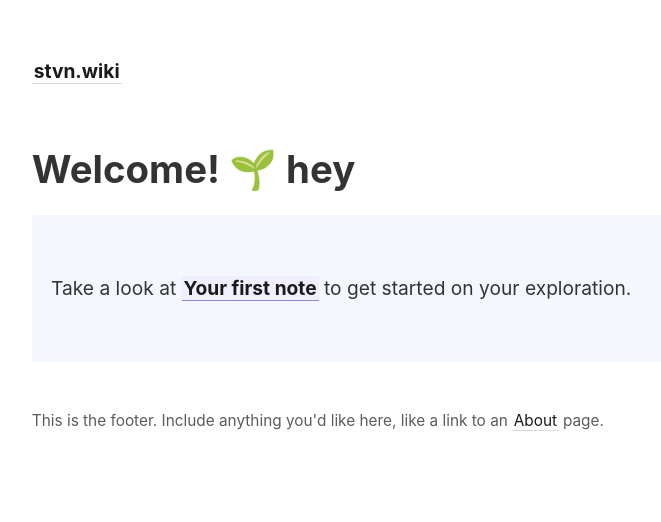
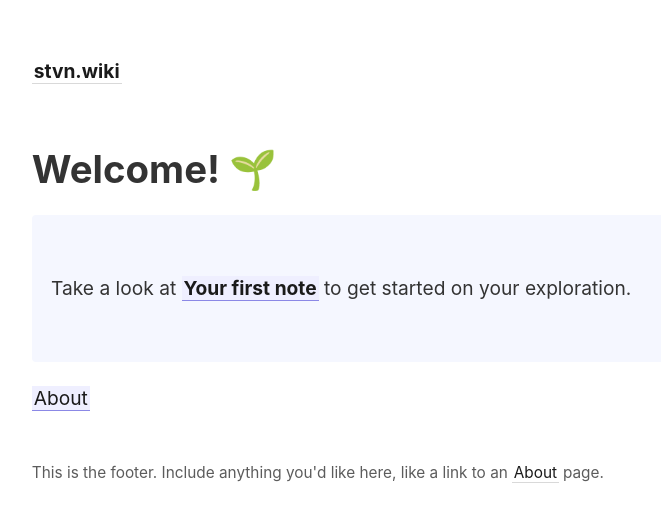
Before and after one commit to stvnxsmth/digital-garden-jekyll, a Jekyll site: the page built from _pages/index.md, in a window 1280 px wide. Shown: the top 522 px of the page, without its empty margins (45-706 px from the left). Built offline with Jekyll 4.4.1, drawn with Linux system fonts in a browser that asks for light colours.

Commit message:
just setting things up

```diff
--- a/_pages/index.md
+++ b/_pages/index.md
@@ -5,12 +5,13 @@ id: home
 permalink: /Home
 ---
 
-# Welcome! 🌱 hey
+# Welcome! 🌱
 
 <p style="padding: 3em 1em; background: #f5f7ff; border-radius: 4px;">
   Take a look at <span style="font-weight: bold">[[Your first note]]</span> to get started on your exploration.
 </p>
 
+[[About]]
 
 <style>
   .wrapper {
```
Also changed, not shown: 2 other files.
